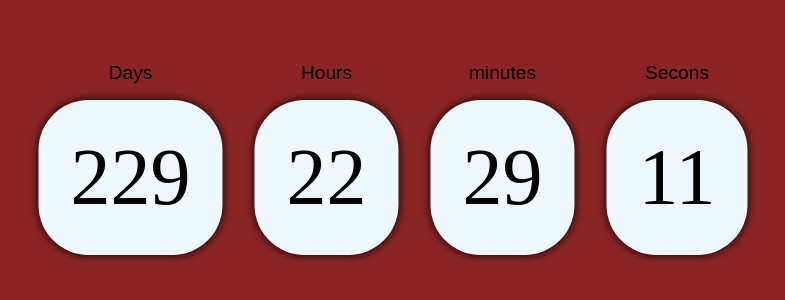
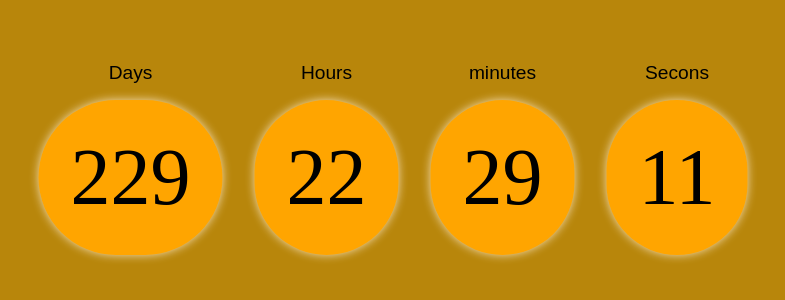
Before and after one commit to Lupin-Jnr/Countdown-Clock, a plain HTML site: page index.html in a window 1280 px wide. Shown: the part 234-534 px from the top of the page, without its empty margins (247-1032 px from the left). Drawn offline with Linux system fonts and the light colour scheme.

Commit message:
First Commit

```diff
--- a/style.css
+++ b/style.css
@@ -5,7 +5,7 @@
 }
 
 body{
-    background-color: rgb(139, 37, 37);
+    background-color: darkgoldenrod;
 }
 
 .center{
@@ -26,9 +26,9 @@ body{
 .box{
     padding: 2rem;
     margin: 1rem;
-    background-color: aliceblue;
-    box-shadow: 0 0 10px black;
-    border-radius: 50px;
+    background-color: orange;
+    box-shadow: 0 0 10px wheat;
+    border-radius: 100px;
     text-align: center;
 }
 
```
